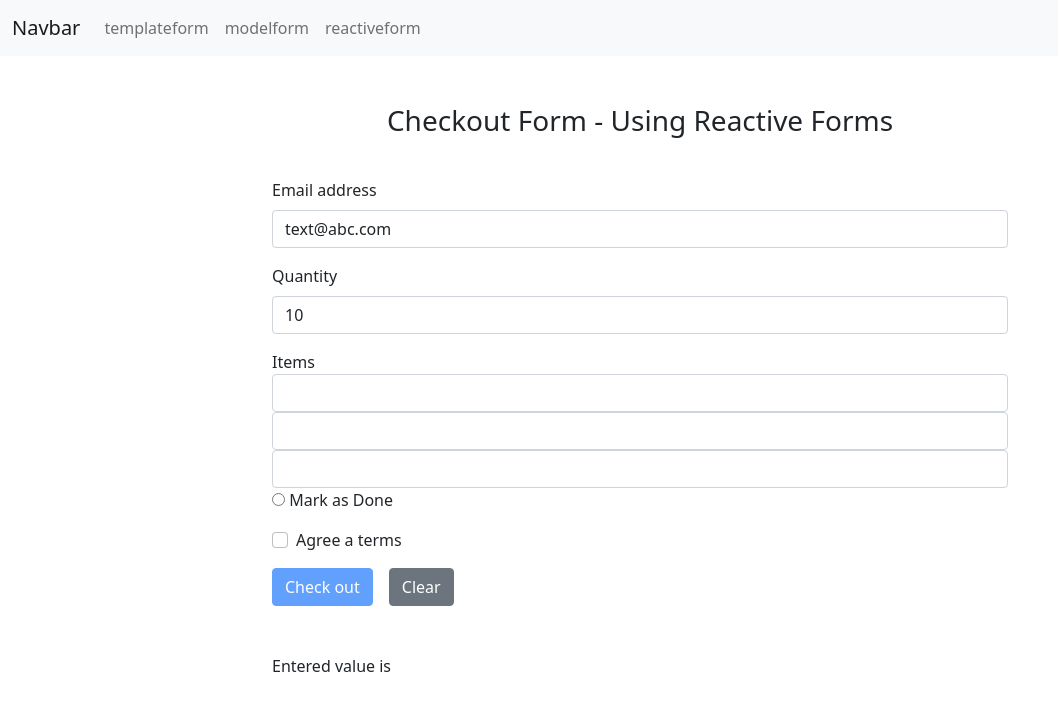
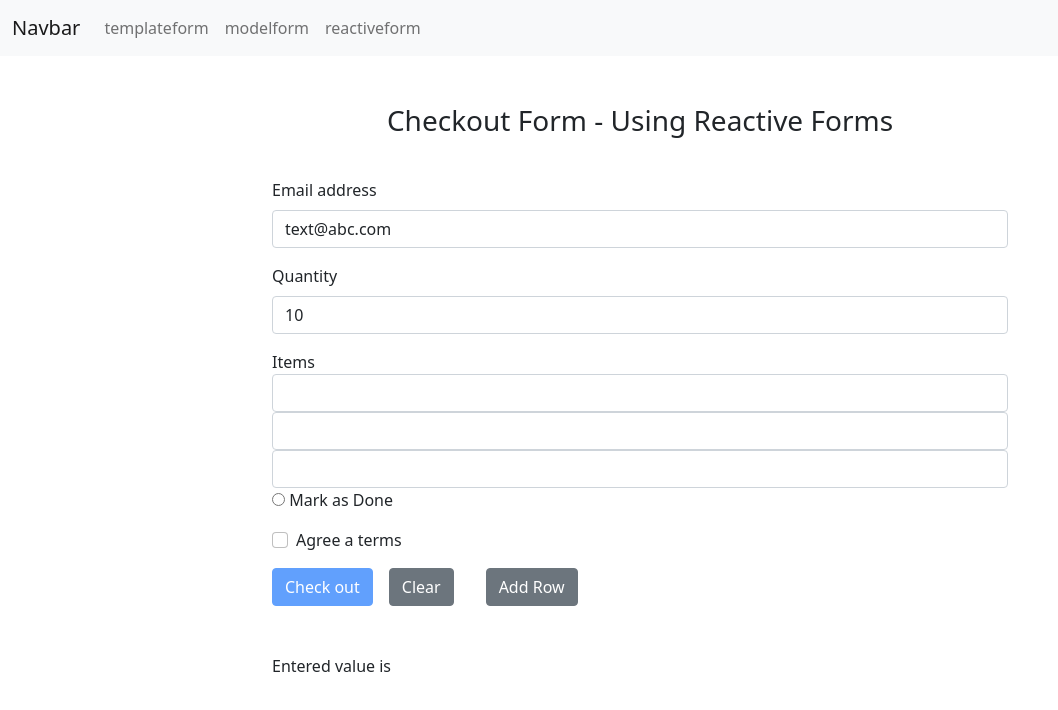
Before and after one commit to RaquelYang/Angular_form, an Angular app: page /reactiveform in a window 1280 px wide. Shown: the top 710 px of the page, without its empty margins (0-1058 px from the left). Built offline with nearby package versions, Linux system fonts and the light colour scheme.

Commit message:
[ Update ] Add Rows Dynamically

```diff
--- a/src/app/reactiveform/reactiveform.component.html
+++ b/src/app/reactiveform/reactiveform.component.html
@@ -36,6 +36,7 @@
         </div>
         <button type="submit" class="btn btn-primary" [disabled]="!checkoutForm.valid">Check out</button>
         <button type="submit" class="btn btn-secondary mx-3" (click)="resetForm()">Clear</button>
+        <button type="submit" class="btn btn-secondary mx-3" (click)="addNewItem()">Add Row</button>
       </form>
       <div class="mt-5">
         Entered value is {{ valueChangeTracked }}
--- a/src/app/reactiveform/reactiveform.component.ts
+++ b/src/app/reactiveform/reactiveform.component.ts
@@ -39,6 +39,7 @@ export class ReactiveformComponent implements OnInit {
         ]
     */
   }
+  // 呼叫此函數他會回傳整個 FormArray 它可以使用 Array 的方法， push, pop, split
   get itemsForm(){
     return this.checkoutForm.get('items') as FormArray
   }
@@ -108,8 +109,17 @@ export class ReactiveformComponent implements OnInit {
     // 清除整個表單
     this.checkoutForm.reset();
   }
-  removeItem(){
-
+  // 當使用者觸發這格方法會新增一個 item 到 formArray 裡
+  addNewItem(){
+    const itemLength = this.itemsForm.length;
+    const newItem = this.formBuilder.group({
+      itemId: [itemLength + 1],
+      itemName: [''],
+      itemDesc: [''],
+      itemDone: ['', Validators.requiredTrue]
+    });
+    console.log(itemLength);
+    this.itemsForm.push(newItem);
   }
 }
 
```
